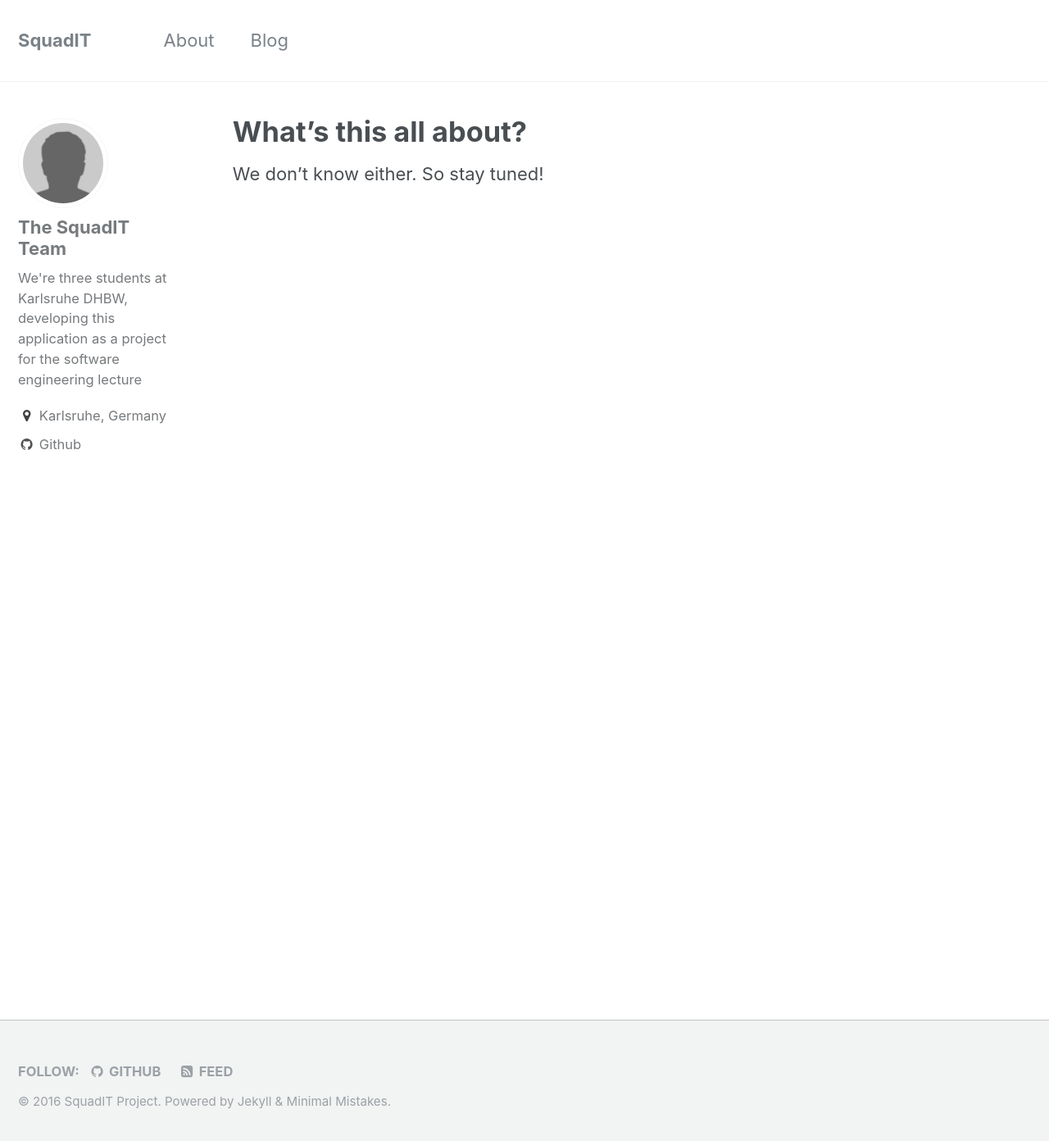
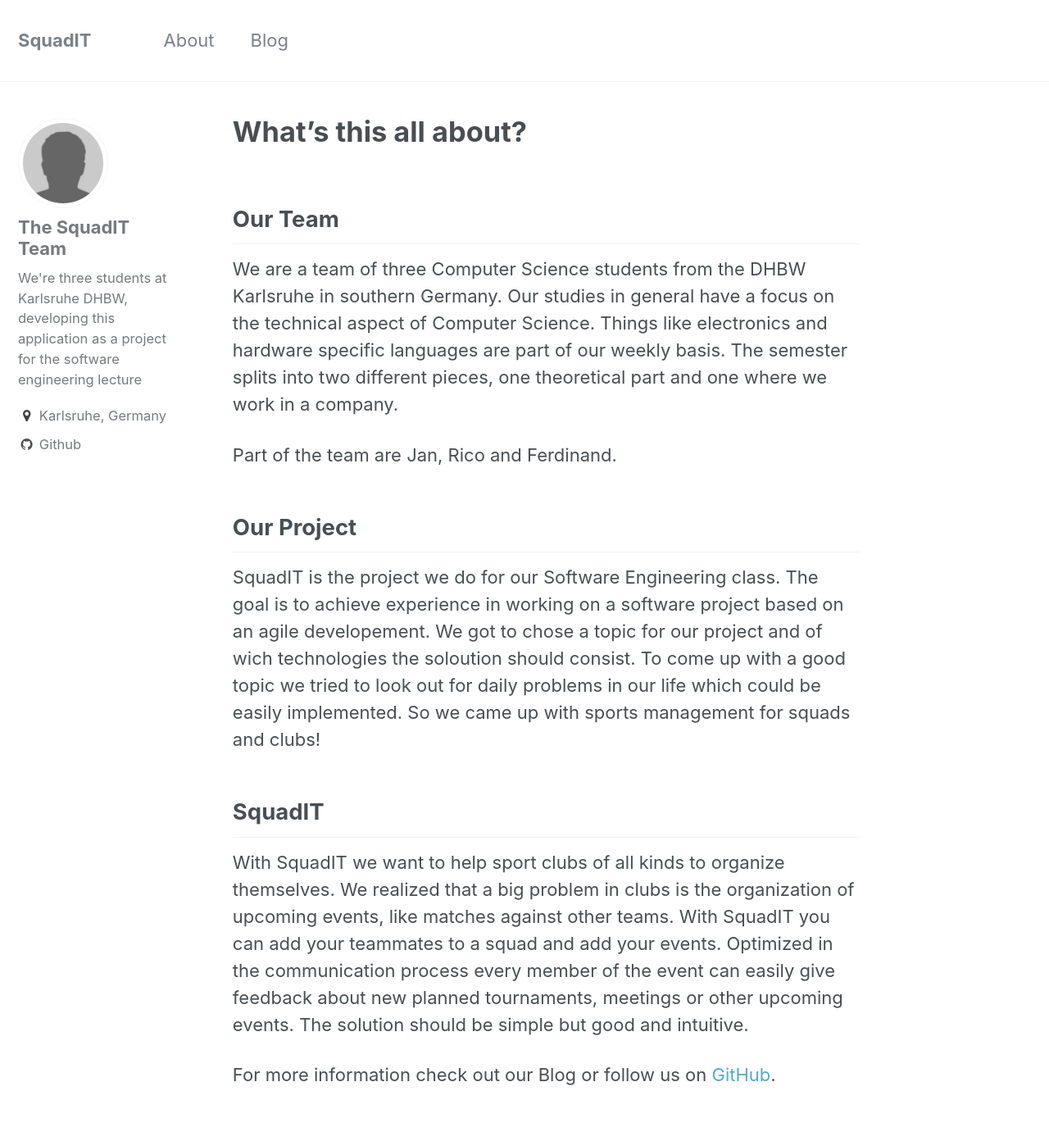
Before and after one commit to PalatinCoder/SquadIT, a Jekyll site: the page built from _pages/about.md, in a window 1280 px wide and 1400 px high. Shown: the top 1392 px of the window at 82% size. Built offline with Jekyll 4.4.1, drawn with Linux system fonts in a browser that asks for light colours.

Commit message:
Update about.md

```diff
--- a/_pages/about.md
+++ b/_pages/about.md
@@ -5,4 +5,17 @@ author_profile: true
 permalink: /about/
 ---
 
-We don't know either. So stay tuned!
+## Our Team
+We are a team of three Computer Science students from the DHBW Karlsruhe in southern Germany. Our studies in general have a focus on the technical aspect of Computer Science. Things like electronics and hardware specific languages are part of our weekly basis. The semester splits into two different pieces, one theoretical part and one where we work in a company.
+
+Part of the team are Jan, Rico and Ferdinand.
+
+## Our Project
+SquadIT is the project we do for our Software Engineering class. The goal is to achieve experience in working on a software project based on an agile developement. We got to chose a topic for our project and of wich technologies the soloution should consist.
+To come up with a good topic we tried to look out for daily problems in our life which could be easily implemented.
+So we came up with sports management for squads and clubs!
+
+## SquadIT
+With SquadIT we want to help sport clubs of all kinds to organize themselves. We realized that a big problem in clubs is the organization of upcoming events, like matches against other teams. With SquadIT you can add your teammates to a squad and add your events. Optimized in the communication process every member of the event can easily give feedback about new planned tournaments, meetings or other upcoming events. The solution should be simple but good and intuitive.
+
+For more information check out our Blog or follow us on [GitHub](https://github.com/PalatinCoder/SquadIT.WebApp).
```
